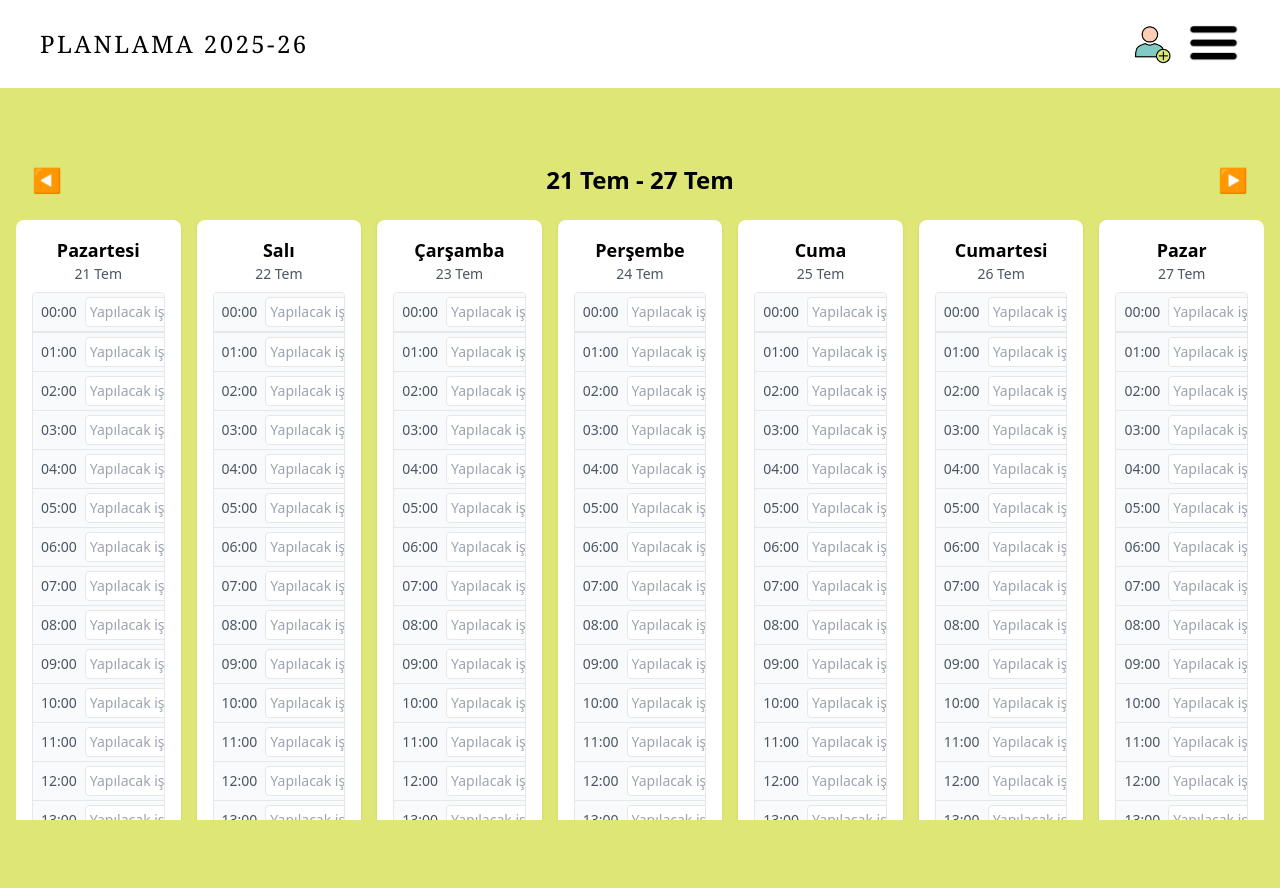
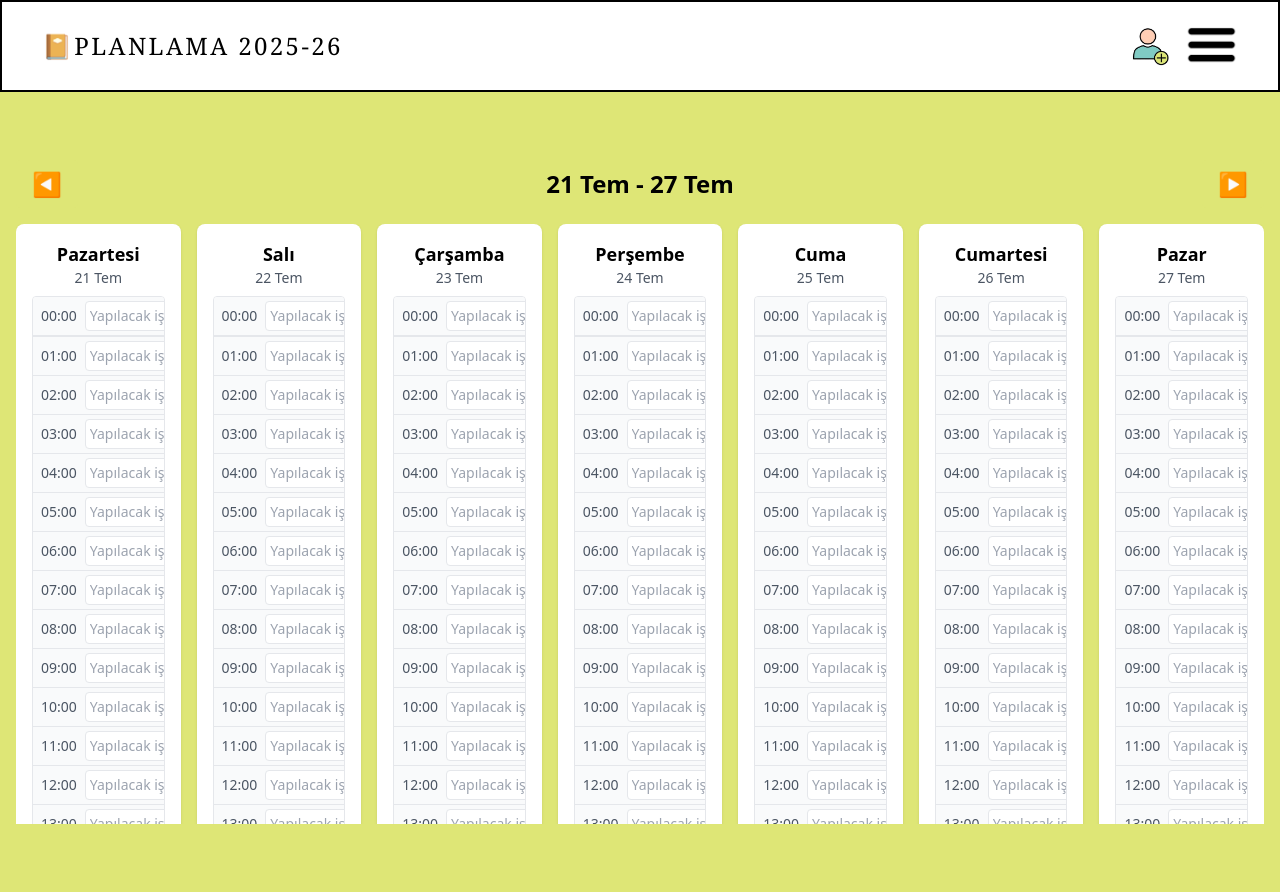
Before and after one commit to merve78/takvim-planlama, a website: page src/index.html in a window 1280 px wide. Drawn offline with nearby package versions, Linux system fonts and the light colour scheme.

Commit message:
ekleme yaptım

```diff
--- a/src/index.html
+++ b/src/index.html
@@ -7,9 +7,10 @@
   <script src="https://cdn.tailwindcss.com"></script>
 </head>
 <body>
-<header class="bg-white px-10 py-6"> <!-- NAVBAR KISMI YAPILACAK KISIM-->
+
+<header class="bg-white border-2 border-black px-10 py-6"> <!-- NAVBAR KISMI YAPILACAK KISIM-->
    <div class="flex justify-between items-center ">
-      <div class="text-black font-serif text-2xl tracking-widest"><h1>PLANLAMA 2025-26 </h1></div>
+      <div class="text-black font-serif text-2xl tracking-widest"><h1>📔PLANLAMA 2025-26 </h1></div>
       <div class="flex justify-between gap-4 items-center">
           <div><a href="1"><img src="images/img-1.jpg" alt="kişi logosu" class="h-10"></a></div>
           <div><a href="2"><img src="images/img-2.png" alt="kişi logosu" class="h-10"></a></div>
```
Also changed, not shown: src/output.css.
